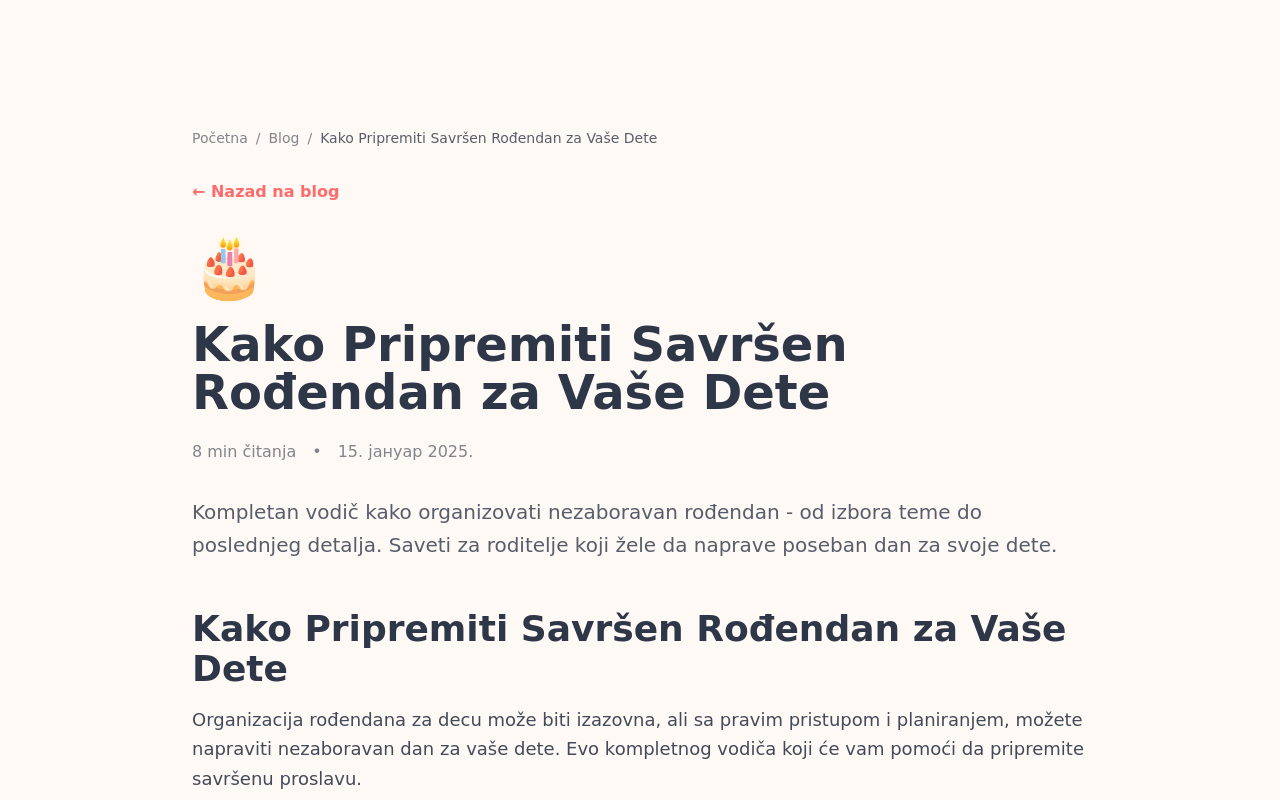
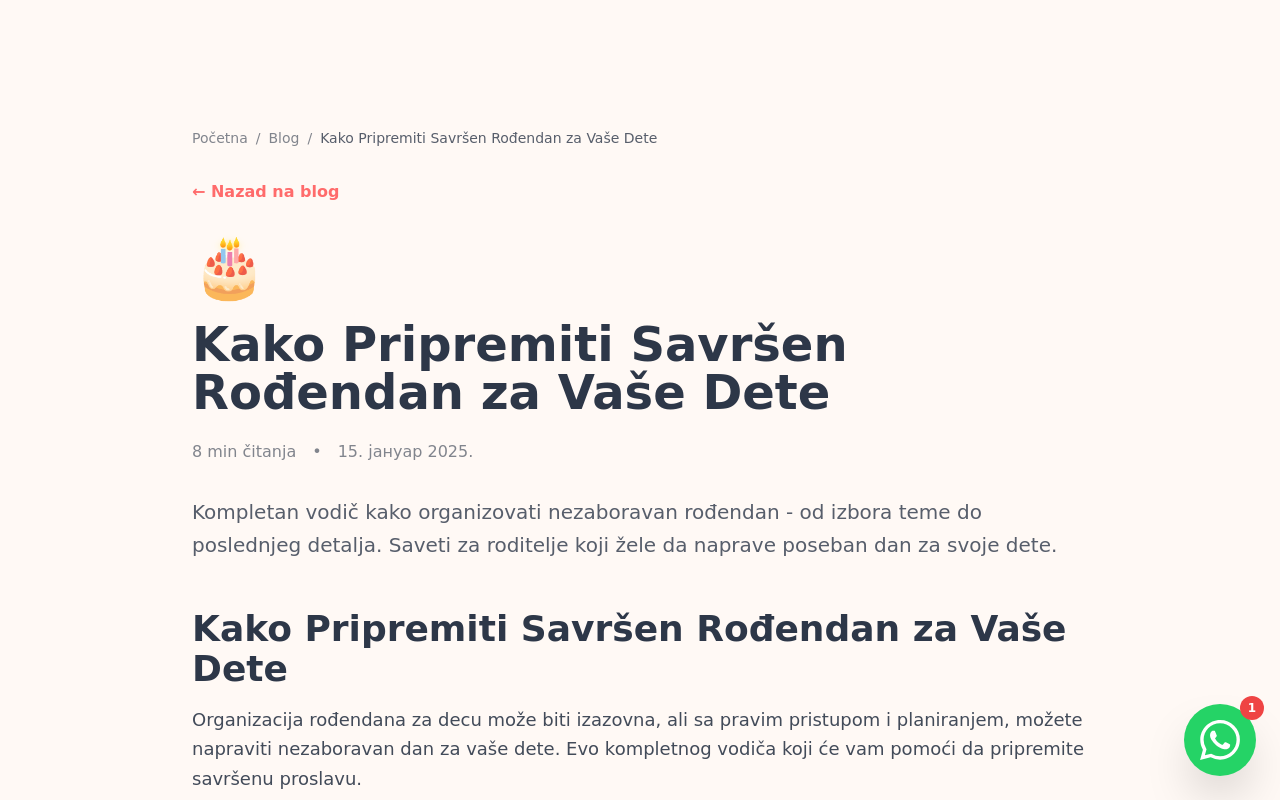
Before and after one commit to igor-rajnjak/jabadabadoo-website, a Next.js app: page /blog/kako-pripremiti-rodjendan-za-dete in a window 1280 px wide. Shown: the top 800 px of the page. Built offline with nearby package versions, Linux system fonts and the light colour scheme.

Commit message:
Add Footer, StickyCall and WhatsAppWidget to blog post pages

```diff
--- a/app/blog/[slug]/page.tsx
+++ b/app/blog/[slug]/page.tsx
@@ -254,6 +254,9 @@ export default function BlogPostPage({ params }: BlogPostPageProps) {
           </div>
         </div>
       </article>
+      <Footer />
+      <StickyCall />
+      <WhatsAppWidget />
     </div>
   );
 }
```
